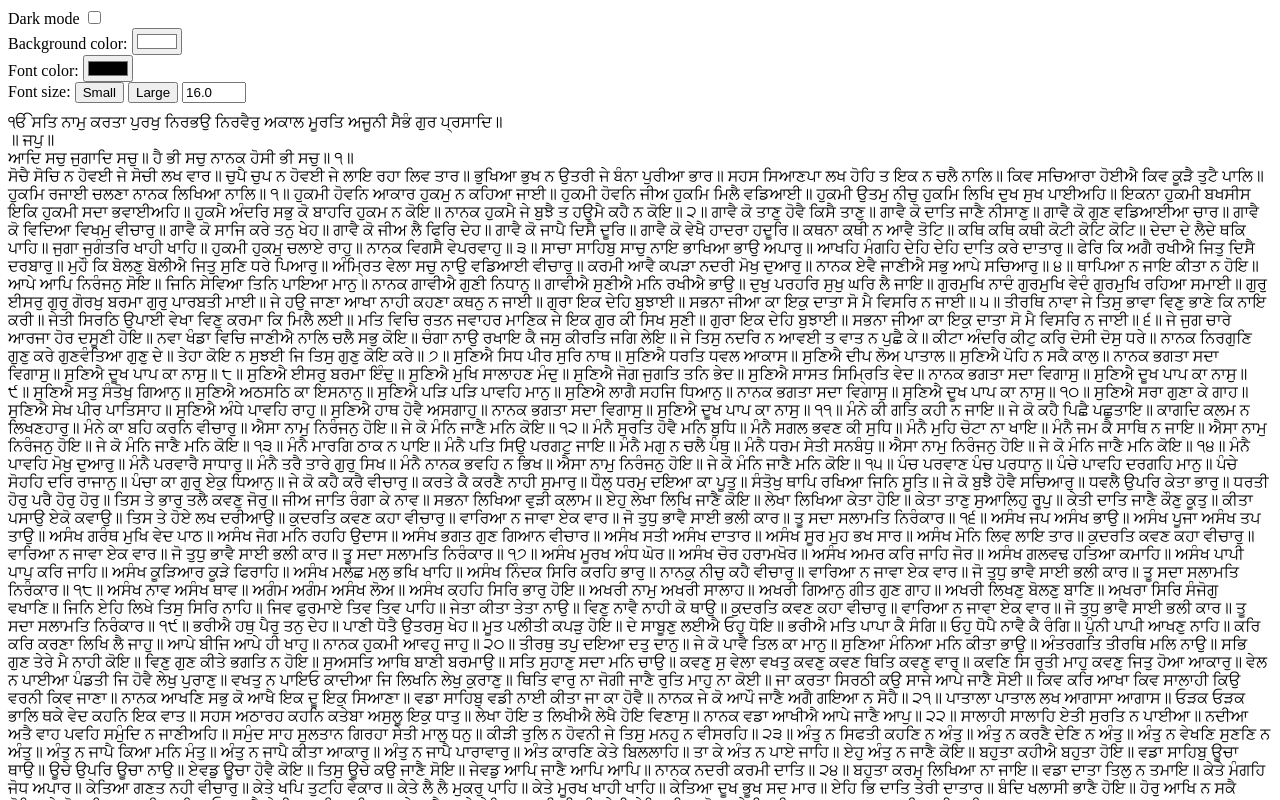
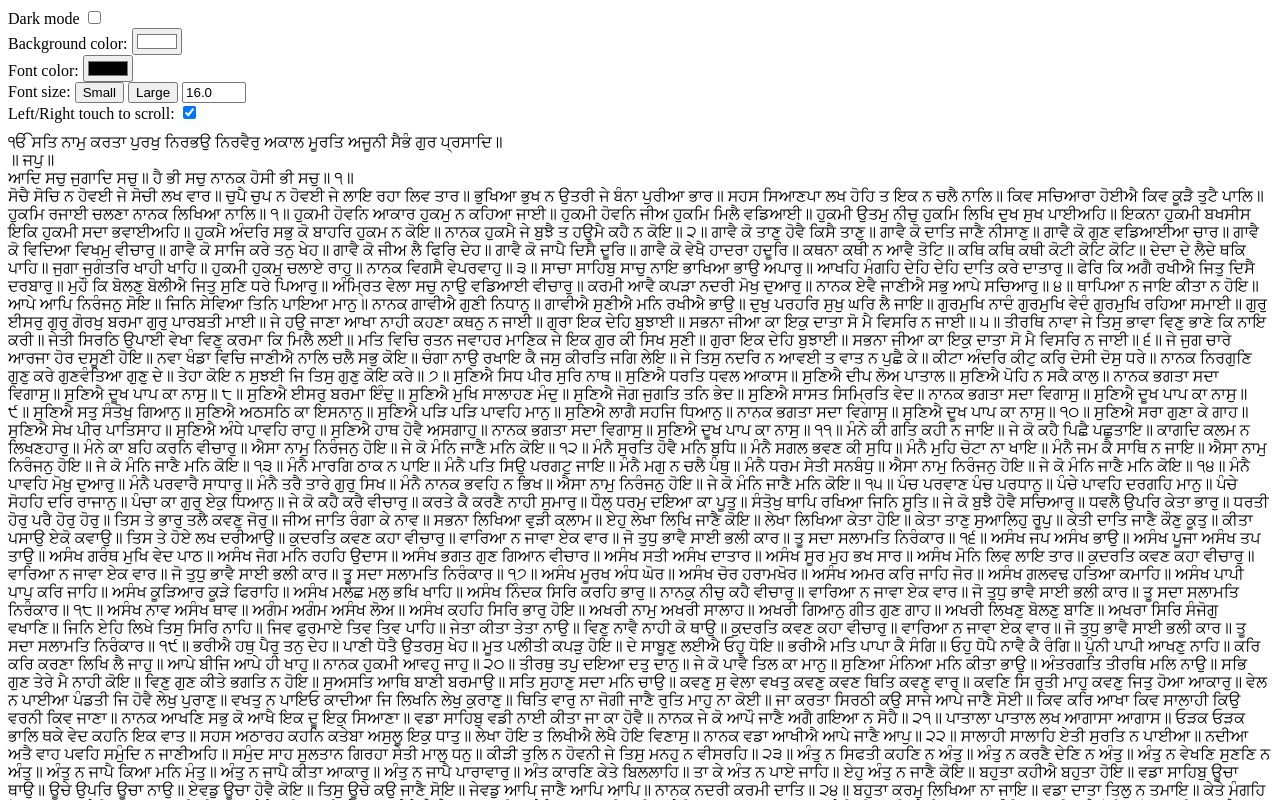
Before and after one commit to charandeepsinghb/bani, a website: page index.html in a window 1280 px wide. Shown: the top 800 px of the page. Drawn offline with Linux system fonts and the light colour scheme.

Commit message:
Added scroll by touch feature

```diff
--- a/index.html
+++ b/index.html
@@ -28,7 +28,12 @@
                 <button onpointerdown="continuousEmitterStart(increaseFontSize)" onpointerup="continuousEmitterStop(increaseFontSize)">Large</button>
                 <input id="currentFontSize" min="1" max="200" type="number" onchange="changeFontSize(event.target.value)">
             </div>
+            <div>
+                <label>Left/Right touch to scroll:</label>
+                <input type="checkbox" checked="true" onclick="hideShowOverlayButtons(event.target.checked)">
             </div>
+        </div>
+        <div>
             <div id="bani">
                     ੴ ਸਤਿ ਨਾਮੁ ਕਰਤਾ ਪੁਰਖੁ ਨਿਰਭਉ ਨਿਰਵੈਰੁ ਅਕਾਲ ਮੂਰਤਿ ਅਜੂਨੀ ਸੈਭੰ ਗੁਰ ਪ੍ਰਸਾਦਿ॥<br>
                 ॥ ਜਪੁ॥<br>
@@ -170,5 +175,10 @@
                 ਘਾਲਿ॥ ਨਾਨਕ ਤੇ ਮੁਖ ਉਜਲੇ ਕੇਤੀ ਛੁਟੀ ਨਾਲਿ॥ ੧॥
             </div>
         </div>
+        <div id="overlayButtonsSection">
+            <div onclick="slideUP()" id="overlayLeft"></div>
+            <div onclick="slideDown()" id="overlayRight"></div>
+        </div>
+    </div>
 </body>
 </html>
--- a/script.js
+++ b/script.js
@@ -55,10 +55,10 @@ function darkMode(isOn) {
     if (isOn) {
         document.body.style.backgroundColor = "#000000"
         document.body.style.color = "#ffffff";
-    } else {
-        document.body.style.backgroundColor = "#ffffff"
-        document.body.style.color = "#000000";
+        return;
     }
+    document.body.style.backgroundColor = "#ffffff"
+    document.body.style.color = "#000000";
 }
 
 let emitterInterv;
@@ -77,3 +77,19 @@ function isBetween(first, second, num) {
         return true;
     }
 }
+
+function slideUP() {
+    window.scrollBy(0, -window.innerHeight + numberFontSize);
+}
+
+function slideDown() {
+    window.scrollBy(0, window.innerHeight - numberFontSize);
+}
+
+function hideShowOverlayButtons(isOn) {
+    if (!isOn) {
+        document.getElementById("overlayButtonsSection").style.display = "none";
+        return;
+    }
+    document.getElementById("overlayButtonsSection").style.display = "flex";
+}
--- a/style.css
+++ b/style.css
@@ -7,3 +7,16 @@ button {
     -webkit-user-select: none;
     user-select: none;
 }
+
+#overlayButtonsSection {
+    position: fixed;
+    top: 132px;
+    width: 99%;
+    height: 156%;
+    display: flex;
+}
+
+#overlayButtonsSection > * {
+    width: 49%;
+    height: 100%;
+}
```
Lines whose indentation alone changed are shown as unchanged.
